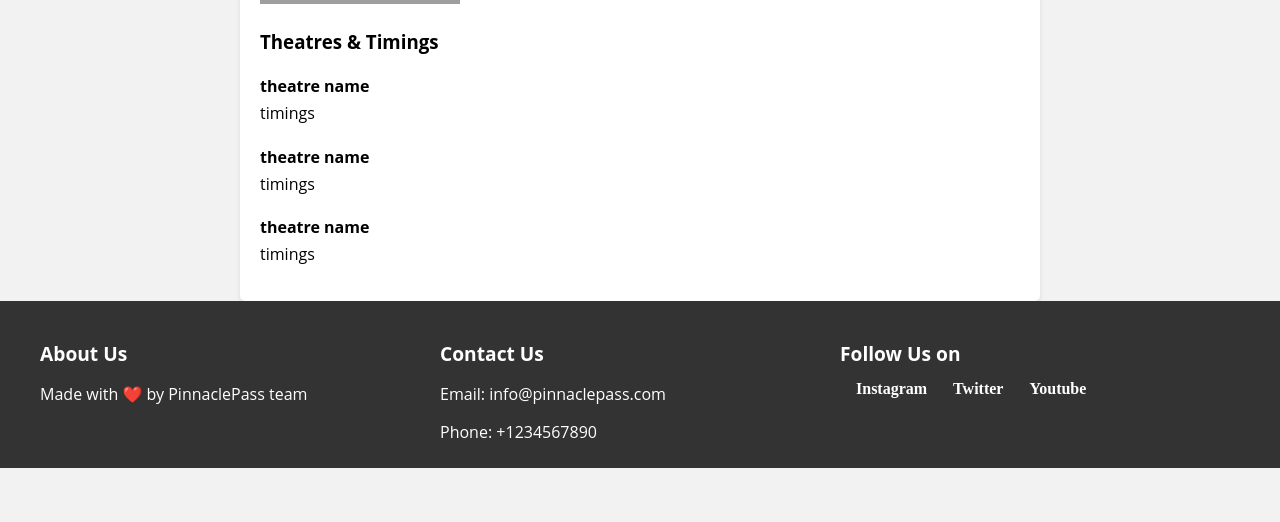
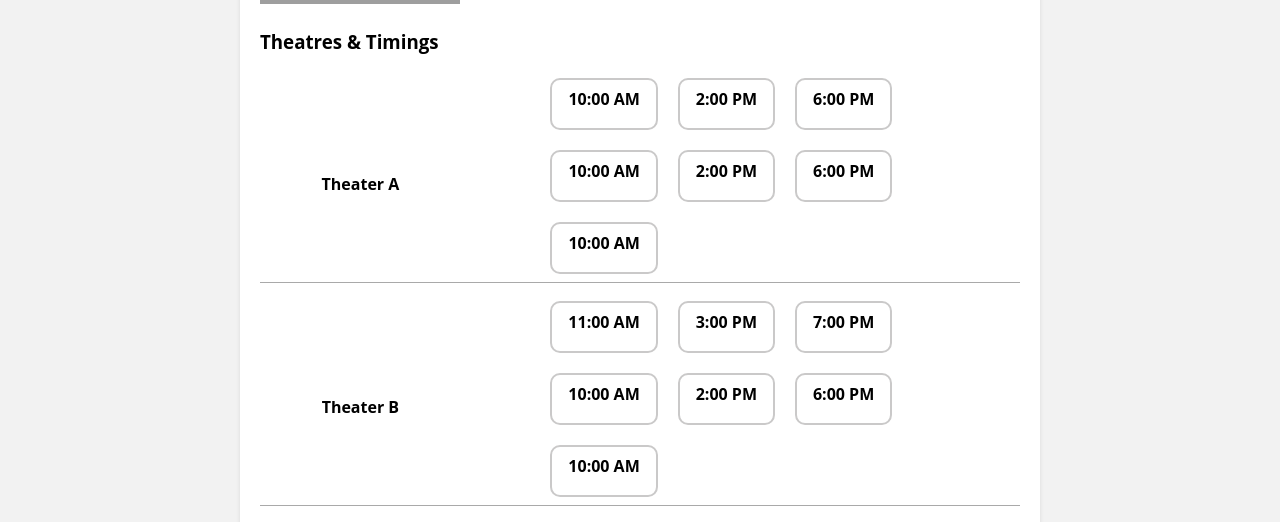
Before and after one commit to Ankur05103/PinnaclePass, a React (Create React App) app in the folder frontend/: page /booking/1 in a window 1280 px wide. Shown: the part 270-792 px from the top of the page. Built offline with nearby package versions, Linux system fonts and the light colour scheme; grey boxes are pictures that could not be loaded; a small style sheet from the web is missing.

Commit message:
Done with theaters page

```diff
--- a/frontend/src/pages/BookingPage.js
+++ b/frontend/src/pages/BookingPage.js
@@ -2,18 +2,13 @@ import React from 'react';
 import '../styles/MovieDetails.css';
 import { useParams } from 'react-router-dom';
 import moviesData from '../utils/MoviesList.js';
+import theatersData from '../utils/theatersData.js'
 
 const MovieDetails = ({props}) => {
 
   let { id } = useParams();
 
   const movie = moviesData[id-1]
-
-  // const movie = moviesData.filter((m)=> {
-  //   return m.id === _id ? m.name : null;
-  // })
-
-  // console.log(movie);
 
   if (!movie) {
     return <div>Loading...</div>;
@@ -34,7 +29,7 @@ const MovieDetails = ({props}) => {
         </div>
         <div className="theatres">
           <h3>Theatres & Timings</h3>
-          <ul>
+          {/* <ul>
               <li>
                 <h4>theatre name</h4>
                 <ul>
@@ -49,6 +44,24 @@ const MovieDetails = ({props}) => {
                   <li >timings</li>
                 </ul>
               </li>
+          </ul> */
+          }
+          <ul>
+            {theatersData.map((theater, index) => (
+              <li key={index}>
+                <ul className='timing-list'>
+                <h4>{theater.name}</h4>
+                <div className='movie-timing-grid'>
+                  {theater.timings.map((timing, index) => (
+                    <div className="movie-timing">
+                    <li key={index}>{timing}</li>
+                    </div>
+                  ))}
+                  </div>
+                </ul>
+
+              </li>
+            ))}
           </ul>
         </div>
       </div>
--- a/frontend/src/styles/MovieDetails.css
+++ b/frontend/src/styles/MovieDetails.css
@@ -1,4 +1,4 @@
-/* MovieDetails.css */
+
 
 .movie-details-container {
     max-width: 800px;
@@ -50,3 +50,29 @@
   .theatres ul li h4 {
     margin-bottom: 5px;
   }
+
+  .timing-list{
+    display: flex;
+    gap: 20px;
+    justify-content: space-around;
+    margin-bottom: 8px;
+    margin-top: 8px;
+    border-bottom: 1px solid rgb(169, 169, 169);
+    align-items: center;
+  }
+
+  .movie-timing{
+    border: 2px solid rgb(202, 201, 201);
+    border-radius: 10px;
+    padding: 8px 16px;
+    text-align: center;
+    font-weight: 700;
+  }
+
+  .movie-timing-grid{
+    display: flex;
+    flex-wrap: wrap;
+    gap: 20px;
+    width :400px;
+    margin: 8px;
+  }
--- a/frontend/src/utils/MoviesList.js
+++ b/frontend/src/utils/MoviesList.js
@@ -1,11 +1,11 @@
 const moviesData = [
-    { id: 1, 'name': 'Shaitaan', 'category': 'U/A', 'language': 'Hindi,English', 'poster': 'https://assetscdn1.paytm.com/images/cinema/Shaitaan-705x750-8476f990-d9e2-11ee-8171-7df0cded886f.jpg?format=webp&imwidth=300' },
-    { id: 2, 'name': 'Article 370', 'category': 'U/A', 'language': 'French', 'poster': 'https://assetscdn1.paytm.com/images/cinema/Article-370--705x750-0d1f18a0-b845-11ee-8af7-ef221f22e642.jpg?format=webp&imwidth=300' },
-    { id: 3, 'name': 'Shivrayancha Chaava', 'category': 'U', 'language': 'Spanish', 'poster': 'https://assetscdn1.paytm.com/images/cinema/Shivrayancha-Chhava-705x750-150d4530-6f1d-11ee-8d97-473f463cc499.jpg?format=webp&imwidth=300' },
-    { id: 4, 'name': 'Yodha', 'category': 'U/A', 'language': 'French', 'poster': 'https://assetscdn1.paytm.com/images/cinema/yodha_new--poster-7e7021a0-7d69-11ee-a440-abbb08f7eeb1.jpg?format=webp&imwidth=310.3333333333333' },
-    { id: 5, 'name': 'Dune: Part 2', 'category': 'U/A', 'language': 'Spanish', 'poster': 'https://assetscdn1.paytm.com/images/cinema/Shivrayancha-Chhava-705x750-150d4530-6f1d-11ee-8d97-473f463cc499.jpg?format=webp&imwidth=300' },
-    { id: 6, 'name': 'XYZ', 'category': 'U/A', 'language': 'French', 'poster': 'https://assetscdn1.paytm.com/images/cinema/Article-370--705x750-0d1f18a0-b845-11ee-8af7-ef221f22e642.jpg?format=webp&imwidth=300' },
-    { id: 7, 'name': 'ABC', 'category': 'U/A', 'language': 'Spanish', 'poster': 'https://assetscdn1.paytm.com/images/cinema/Shivrayancha-Chhava-705x750-150d4530-6f1d-11ee-8d97-473f463cc499.jpg?format=webp&imwidth=300' },
+    { id: 1, name: 'Shaitaan', category: 'U/A', language: 'Hindi,English', poster: 'https://assetscdn1.paytm.com/images/cinema/Shaitaan-705x750-8476f990-d9e2-11ee-8171-7df0cded886f.jpg?format=webp&imwidth=300' },
+    { id: 2, name: 'Article 370', category: 'U/A', language: 'French', poster: 'https://assetscdn1.paytm.com/images/cinema/Article-370--705x750-0d1f18a0-b845-11ee-8af7-ef221f22e642.jpg?format=webp&imwidth=300' },
+    { id: 3, name: 'Shivrayancha Chaava', category: 'U', language: 'Spanish', poster: 'https://assetscdn1.paytm.com/images/cinema/Shivrayancha-Chhava-705x750-150d4530-6f1d-11ee-8d97-473f463cc499.jpg?format=webp&imwidth=300' },
+    { id: 4, name: 'Yodha', category: 'U/A', language: 'French', poster: 'https://assetscdn1.paytm.com/images/cinema/yodha_new-poster7e7021a0-7d69-11ee-a440-abbb08f7eeb1.jpg?format=webp&imwidth=310.3333333333333' },
+    { id: 5, name: 'Dune: Part 2', category: 'U/A', language: 'Spanish', poster: 'https://assetscdn1.paytm.com/images/cinema/Shivrayancha-Chhava-705x750-150d4530-6f1d-11ee-8d97-473f463cc499.jpg?format=webp&imwidth=300' },
+    { id: 6, name: 'XYZ', category: 'U/A', language: 'French', poster: 'https://assetscdn1.paytm.com/images/cinema/Article-370--705x750-0d1f18a0-b845-11ee-8af7-ef221f22e642.jpg?format=webp&imwidth=300' },
+    { id: 7, name: 'ABC', category: 'U/A', language: 'Spanish', poster: 'https://assetscdn1.paytm.com/images/cinema/Shivrayancha-Chhava-705x750-150d4530-6f1d-11ee-8d97-473f463cc499.jpg?format=webp&imwidth=300' },
   ];
 
 export default moviesData;
--- /dev/null
+++ b/frontend/src/utils/theatersData.js
@@ -0,0 +1,16 @@
+const theatersData = [
+    {
+      name: 'Theater A',
+      timings: ['10:00 AM', '2:00 PM', '6:00 PM','10:00 AM', '2:00 PM', '6:00 PM','10:00 AM']
+    },
+    {
+      name: 'Theater B',
+      timings: ['11:00 AM', '3:00 PM', '7:00 PM','10:00 AM', '2:00 PM', '6:00 PM','10:00 AM']
+    },
+    {
+      name: 'Theater C',
+      timings: ['12:00 PM', '4:00 PM', '8:00 PM','10:00 AM', '2:00 PM', '6:00 PM','10:00 AM']
+    }
+  ];
+
+  export default theatersData;
```
